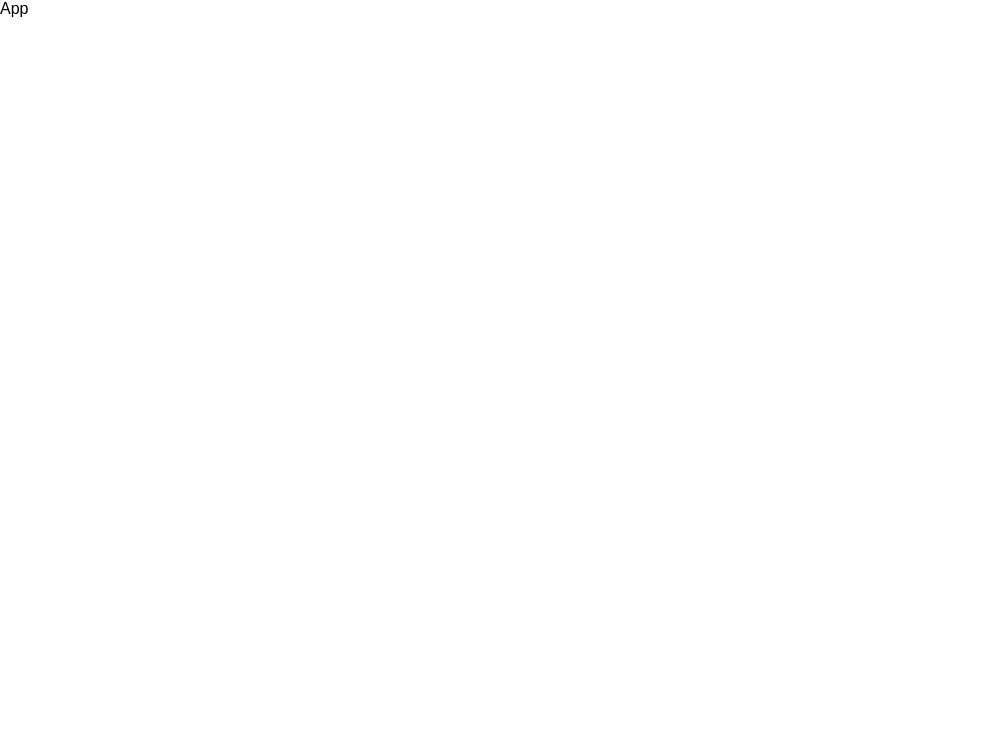
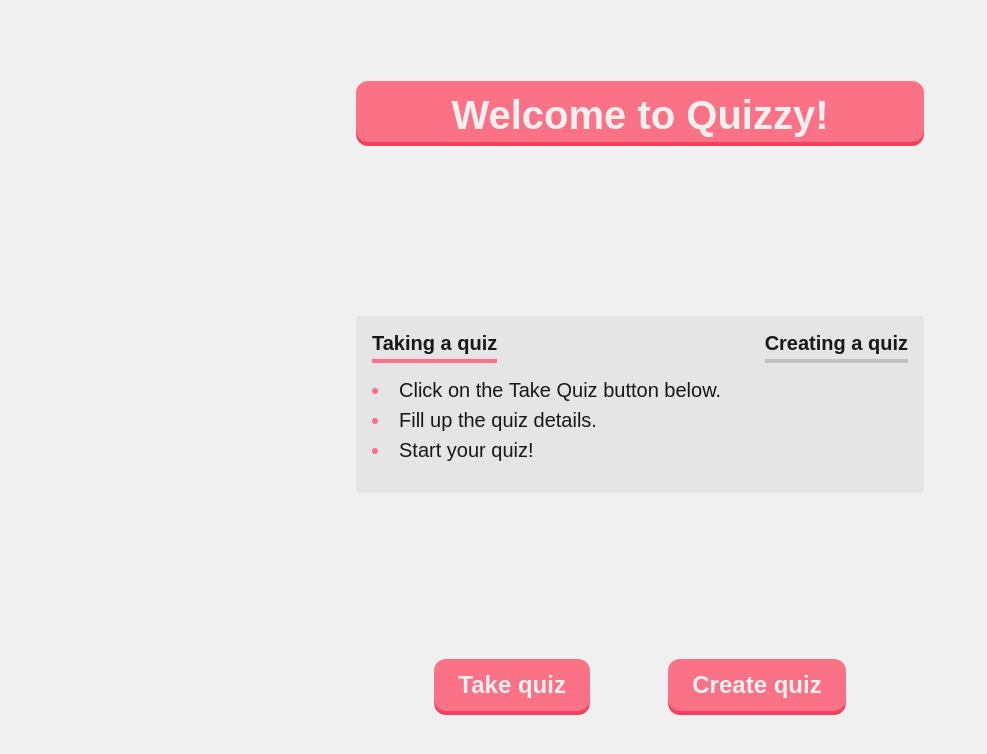
Before and after one commit to ayus-10/quizzy-frontend, a React (Vite) app: page / in a window 1280 px wide. Shown: the top 754 px of the page, without its empty margins (0-987 px from the left). Built offline with nearby package versions, Linux system fonts and the light colour scheme.

Commit message:
create homepage

```diff
--- a/src/App.tsx
+++ b/src/App.tsx
@@ -1,5 +1,17 @@
+import { Routes, Route, Link } from "react-router-dom";
+import Quiz from "./routes/Quiz";
+import Home from "./routes/Home";
+import styles from "./styles/App.module.css";
+
 function App() {
-  return <div>App</div>;
+  return (
+    <div className={styles.wrapper}>
+      <Routes>
+        <Route element={<Home />} path={"/"} />
+        <Route element={<Quiz />} path={"/quiz"} />
+      </Routes>
+    </div>
+  );
 }
 
 export default App;
--- /dev/null
+++ b/src/components/Button.tsx
@@ -0,0 +1,11 @@
+import styles from "../styles/Button.module.css";
+
+function Button({ text }: { text: string }) {
+  return (
+    <div className={styles.button_parent}>
+      <button className={styles.button}>{text}</button>
+    </div>
+  );
+}
+
+export default Button;
--- a/src/index.css
+++ b/src/index.css
@@ -1,9 +1,12 @@
 :root {
   --black: #18181b;
-  --red-light: #f87171;
-  --red-normal: #ef4444;
-  --red-medium: #dc2626;
-  --red-dark: #b91c1c;
+  --red-1: #fb7185;
+  --red-2: #f43f5e;
+  --red-3: #e11d48;
+  --white: #f0f0f0;
+  --gray: #e5e5e5;
+  --gray-dark: #c1c1c1;
+  --round-border: 0.75rem;
 }
 
 * {
--- /dev/null
+++ b/src/routes/Home.tsx
@@ -0,0 +1,90 @@
+import styles from "../styles/Home.module.css";
+import Button from "../components/Button";
+import { Link } from "react-router-dom";
+import { useState } from "react";
+
+type activeTabType = "take" | "create";
+
+type tabContentType = {
+  title: string;
+  state: activeTabType;
+  steps: string[];
+};
+
+function Home() {
+  const [activeTab, setActiveTab] = useState<activeTabType>("take");
+
+  function changeActiveTab(state: activeTabType) {
+    setActiveTab(state);
+  }
+
+  const tabContents: tabContentType[] = [
+    {
+      title: "Taking a quiz",
+      state: "take",
+      steps: [
+        "Click on the Take Quiz button below.",
+        "Fill up the quiz details.",
+        "Start your quiz!",
+      ],
+    },
+    {
+      title: "Creating a quiz",
+      state: "create",
+      steps: [
+        "Click on the Create Quiz button below",
+        "Add the questions and answers",
+        "Create your quiz!",
+      ],
+    },
+  ];
+
+  return (
+    <div className={styles.container}>
+      <h1 className={styles.title}>Welcome to Quizzy!</h1>
+      <div className={styles.description}>
+        <div className={styles.tabs}>
+          {tabContents.map((item) => (
+            <span
+              key={item.state}
+              className={styles.tab}
+              onClick={() => changeActiveTab(item.state)}
+            >
+              <h3 className={styles.tab_title}>{item.title}</h3>
+              <div
+                className={styles.underline}
+                style={{
+                  backgroundColor:
+                    activeTab === item.state
+                      ? "var(--red-1)"
+                      : "var(--gray-dark)",
+                }}
+              ></div>
+            </span>
+          ))}
+        </div>
+        <ul className={styles.steps}>
+          {tabContents.map((content) => {
+            return content.state === activeTab
+              ? content.steps.map((step, index) => (
+                  <li className={styles.step} key={index}>
+                    {step}
+                  </li>
+                ))
+              : null;
+          })}
+        </ul>
+      </div>
+      <div className={styles.button_parent}>
+        <Link to={"/quiz"}>
+          <Button text="Take quiz" />
+        </Link>
+        <Link to={"/create"}>
+          <Button text="Create quiz" />
+        </Link>
+      </div>
+    </div>
+  );
+}
+
+export default Home;
--- /dev/null
+++ b/src/routes/Quiz.tsx
@@ -0,0 +1,7 @@
+import { useState, useEffect, useRef } from "react";
+
+function Quiz() {
+  return <div>Quiz</div>;
+}
+
+export default Quiz;
--- /dev/null
+++ b/src/styles/App.module.css
@@ -0,0 +1,5 @@
+.wrapper {
+  height: 100vh;
+  width: 100vw;
+  background-color: var(--white);
+}
--- /dev/null
+++ b/src/styles/Button.module.css
@@ -0,0 +1,28 @@
+.button_parent {
+  background-color: var(--red-2);
+  border-radius: var(--round-border);
+}
+
+.button {
+  width: 100%;
+  background-color: var(--red-1);
+  border: 0;
+  color: var(--white);
+  padding: 0.75rem 1.5rem;
+  font-size: 1rem;
+  font-weight: bold;
+  border-radius: var(--round-border);
+  position: relative;
+  cursor: pointer;
+  bottom: 0.25rem;
+}
+
+.button:hover {
+  transform: translateY(0.25rem);
+}
+
+@media screen and (min-width: 768px) {
+  .button {
+    font-size: 1.5rem;
+  }
+}
--- /dev/null
+++ b/src/styles/Home.module.css
@@ -0,0 +1,93 @@
+.container {
+  height: 100%;
+  width: 100%;
+  margin: 0 auto;
+  max-width: 600px;
+  display: grid;
+  place-items: center;
+  background-color: var(--white);
+  padding: 0 1rem;
+}
+
+.title {
+  width: 100%;
+  text-align: center;
+  color: var(--white);
+  padding: 0.5rem 1.25rem;
+  background-color: var(--red-2);
+  font-size: 2.5rem;
+  position: relative;
+  z-index: 10;
+  border-radius: var(--round-border);
+}
+
+.title::before {
+  content: "";
+  width: 100%;
+  height: 100%;
+  background-color: var(--red-1);
+  position: absolute;
+  inset: 0;
+  border-radius: var(--round-border);
+  z-index: -10;
+  top: -0.25rem;
+}
+
+.description {
+  width: 100%;
+  font-size: 2rem;
+  color: var(--black);
+  background-color: var(--gray);
+  padding: 1rem;
+  border-radius: 0.25rem;
+}
+
+.tabs {
+  display: flex;
+  justify-content: space-between;
+}
+
+.tab {
+  cursor: pointer;
+}
+
+.tab_title {
+  font-size: 1.25rem;
+}
+
+.underline {
+  margin-top: 0.25rem;
+  height: 0.25rem;
+  width: 100%;
+}
+
+.steps {
+  font-size: 1.25rem;
+  padding: 0.75rem 0;
+}
+
+.step {
+  list-style-position: inside;
+  line-height: 1.5;
+}
+
+.step::marker {
+  color: var(--red-1);
+}
+
+.button_parent {
+  display: flex;
+  width: 100%;
+  justify-content: space-evenly;
+}
+
+@media screen and (max-width: 768px) {
+  .title {
+    font-size: 2rem;
+  }
+
+  .button_parent {
+    justify-content: center;
+    gap: 2rem;
+  }
+}
```
Also changed, not shown: src/routes/Create.tsx (added, +7 -0 lines).
